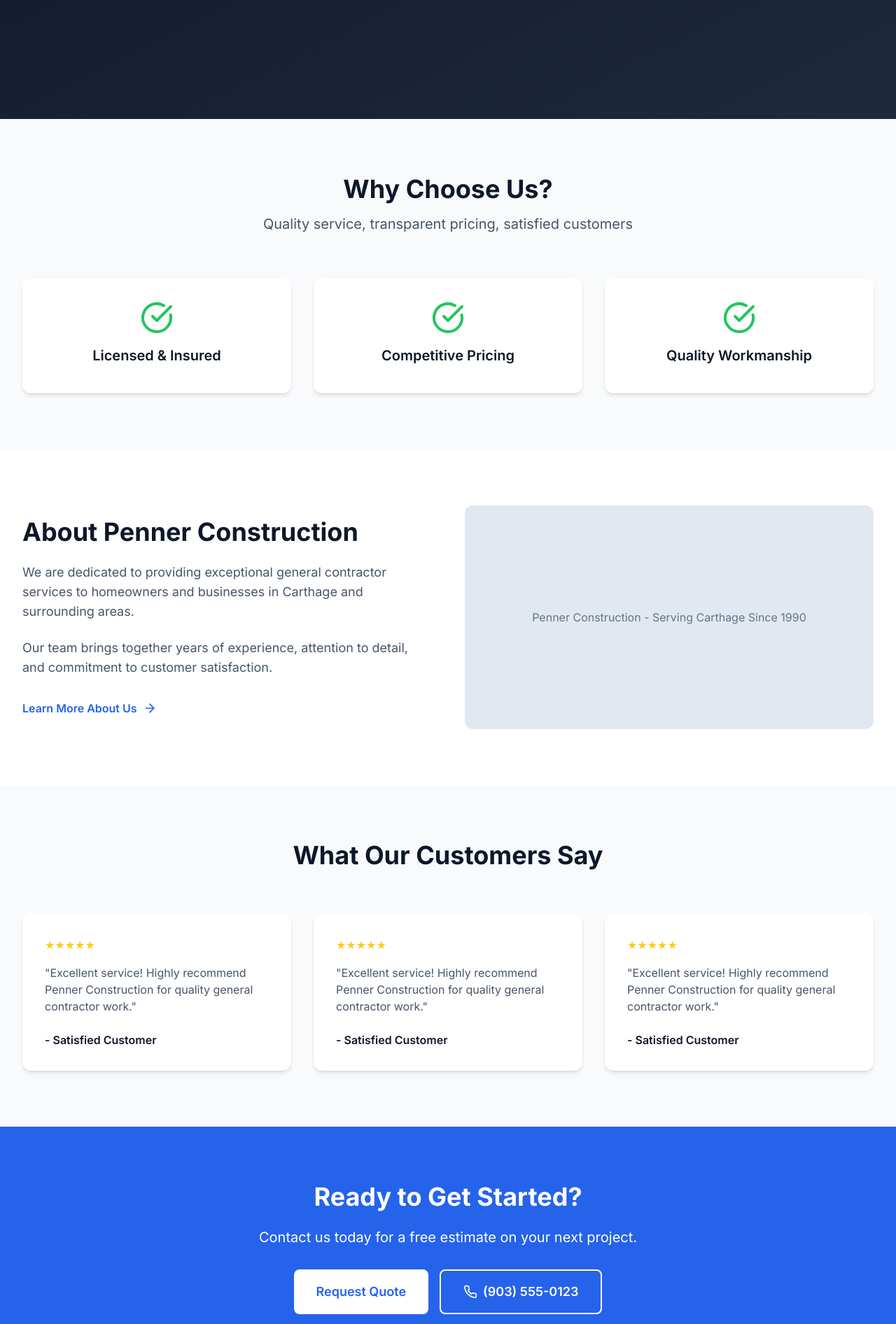
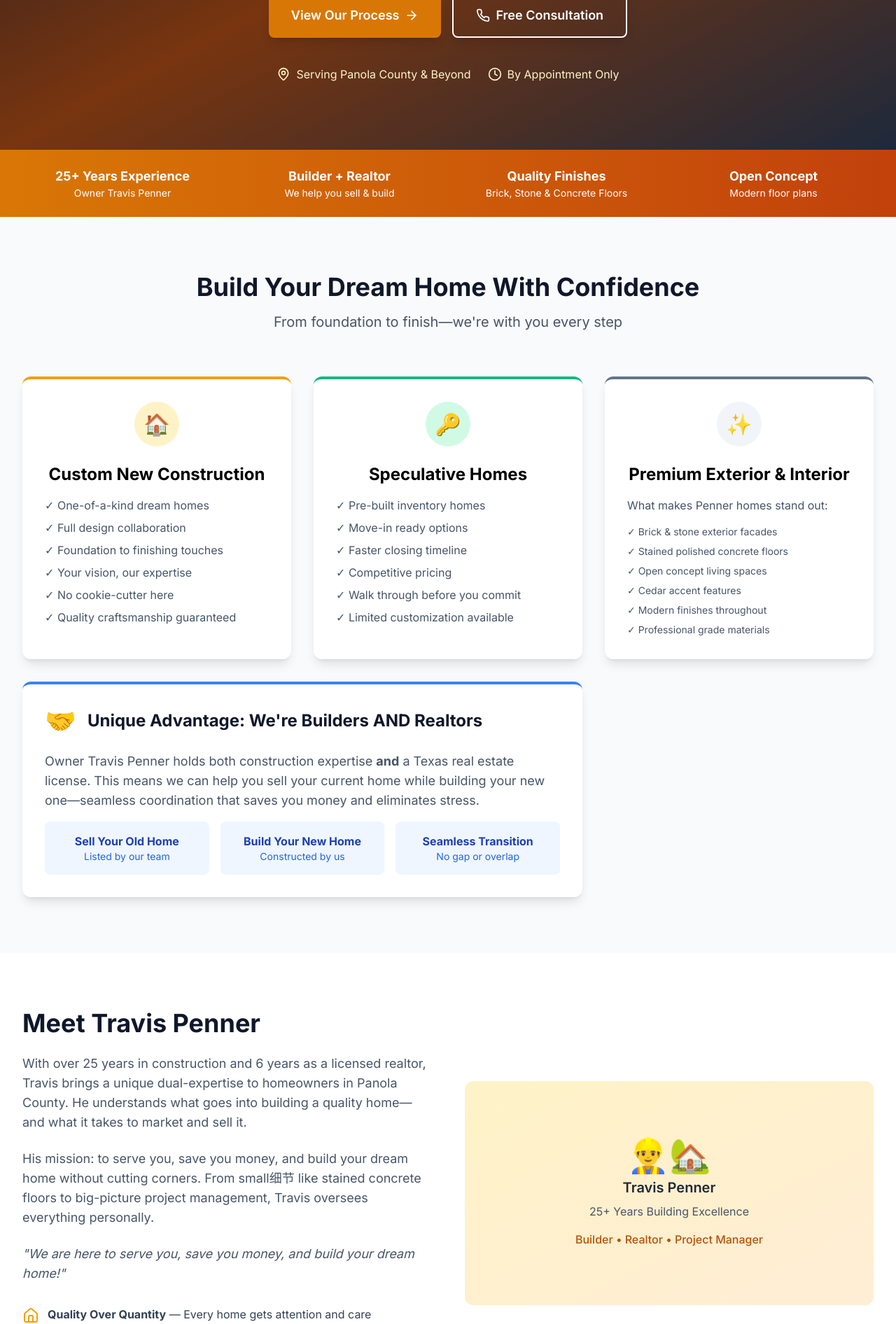
Before and after one commit to WetYeti/penner-construction, a Next.js app: page / in a window 1280 px wide. Shown: the part 470-2362 px from the top of the page at 70% size. Built offline with nearby package versions, Linux system fonts and the light colour scheme.

Commit message:
feat: Customize website with real business research data

```diff
--- a/app/page.tsx
+++ b/app/page.tsx
@@ -1,133 +1,305 @@
 import Link from 'next/link';
-import { ArrowRight, CheckCircle, Phone } from 'lucide-react';
+import { ArrowRight, Phone, Home, MapPin, Clock } from 'lucide-react';
 
 export default function HomePage() {
   return (
     <div>
-      {/* Hero Section */}
-      <section className="relative bg-gradient-to-br from-slate-900 to-slate-800 text-white min-h-[80vh] flex items-center">
+      {/* Hero Section - Warm residential colors */}
+      <section className="relative bg-gradient-to-br from-slate-900 via-amber-900 to-slate-800 text-white min-h-[80vh] flex items-center">
         <div className="relative max-w-7xl mx-auto px-4 sm:px-6 lg:px-8 py-24">
           <div className="text-center">
-            <h1 className="text-5xl md:text-7xl font-bold mb-6">Penner Construction</h1>
-            <p className="text-xl md:text-2xl text-slate-300 mb-8 max-w-3xl mx-auto">
-              Professional general contractor in Carthage
+            <div className="flex justify-center mb-6">
+              <div className="bg-amber-500 rounded-full p-6 shadow-lg animate-pulse">
+                <Home className="w-16 h-16 text-white" />
+              </div>
+            </div>
+            <h1 className="text-5xl md:text-7xl font-extrabold mb-6 tracking-tight">PENNER CONSTRUCTION</h1>
+            <p className="text-xl md:text-2xl text-amber-100 mb-8 max-w-3xl mx-auto leading-relaxed">
+              Custom New Home Builder in Carthage & East Texas
             </p>
-            <p className="text-lg text-slate-400 mb-10">
-              Quality workmanship. Trusted results. Serving our community with pride.
+            <p className="text-lg text-amber-200 mb-10">
+              25+ years building quality homes with brick, stone, and open concept designs
             </p>
-            <div className="flex flex-col sm:flex-row gap-4 justify-center">
-              <Link
-                href="/contact"
-                className="inline-flex items-center justify-center px-8 py-4 bg-orange-500 hover:bg-orange-600 text-white text-lg font-semibold rounded-lg transition transform hover:scale-105"
+            <div className="flex flex-col sm:flex-row gap-4 justify-center mb-10">
+              <a
+                href="#services"
+                className="inline-flex items-center justify-center px-8 py-4 bg-amber-600 hover:bg-amber-700 text-white text-lg font-semibold rounded-lg transition transform hover:scale-105 shadow-lg"
               >
-                Get Free Quote
+                View Our Process
                 <ArrowRight className="ml-2 w-5 h-5" />
-              </Link>
+              </a>
               <a
                 href="tel:9035550123"
-                className="inline-flex items-center justify-center px-8 py-4 border-2 border-white text-white text-lg font-semibold rounded-lg hover:bg-white hover:text-slate-900 transition"
+                className="inline-flex items-center justify-center px-8 py-4 border-2 border-white text-white text-lg font-semibold rounded-lg hover:bg-white hover:text-amber-900 transition shadow-lg"
               >
                 <Phone className="mr-2 w-5 h-5" />
-                (903) 555-0123
+                Free Consultation
               </a>
+            </div>
+            <div className="flex flex-wrap justify-center gap-6 text-amber-100">
+              <div className="flex items-center">
+                <MapPin className="w-5 h-5 mr-2" />
+                Serving Panola County & Beyond
+              </div>
+              <div className="flex items-center">
+                <Clock className="w-5 h-5 mr-2" />
+                By Appointment Only
+              </div>
             </div>
           </div>
         </div>
       </section>
 
-      {/* Features Section */}
-      <section className="py-20 bg-gray-50">
+      {/* Unique Value Props */}
+      <section className="bg-gradient-to-r from-amber-600 to-orange-700 text-white py-6">
         <div className="max-w-7xl mx-auto px-4 sm:px-6 lg:px-8">
-          <div className="text-center mb-16">
-            <h2 className="text-4xl font-bold text-slate-900 mb-4">Why Choose Us?</h2>
-            <p className="text-xl text-slate-600">Quality service, transparent pricing, satisfied customers</p>
-          </div>
-
-          <div className="grid grid-cols-1 md:grid-cols-3 gap-8">
-            <div className="bg-white p-8 rounded-xl shadow-md text-center">
-              <CheckCircle className="w-12 h-12 text-green-500 mx-auto mb-4" />
-              <h3 className="text-xl font-semibold text-slate-900 mb-2">Licensed & Insured</h3>
+          <div className="grid grid-cols-2 md:grid-cols-4 gap-6 text-center">
+            <div>
+              <p className="font-bold text-lg">25+ Years Experience</p>
+              <p className="text-sm">Owner Travis Penner</p>
             </div>
-            <div className="bg-white p-8 rounded-xl shadow-md text-center">
-              <CheckCircle className="w-12 h-12 text-green-500 mx-auto mb-4" />
-              <h3 className="text-xl font-semibold text-slate-900 mb-2">Competitive Pricing</h3>
+            <div>
+              <p className="font-bold text-lg">Builder + Realtor</p>
+              <p className="text-sm">We help you sell & build</p>
             </div>
-            <div className="bg-white p-8 rounded-xl shadow-md text-center">
-              <CheckCircle className="w-12 h-12 text-green-500 mx-auto mb-4" />
-              <h3 className="text-xl font-semibold text-slate-900 mb-2">Quality Workmanship</h3>
+            <div>
+              <p className="font-bold text-lg">Quality Finishes</p>
+              <p className="text-sm">Brick, Stone & Concrete Floors</p>
+            </div>
+            <div>
+              <p className="font-bold text-lg">Open Concept</p>
+              <p className="text-sm">Modern floor plans</p>
             </div>
           </div>
         </div>
       </section>
 
-      {/* About Preview */}
+      {/* Services Section */}
+      <section id="services" className="py-20 bg-gray-50">
+        <div className="max-w-7xl mx-auto px-4 sm:px-6 lg:px-8">
+          <div className="text-center mb-16">
+            <h2 className="text-4xl font-bold text-slate-900 mb-4">Build Your Dream Home With Confidence</h2>
+            <p className="text-xl text-slate-600">From foundation to finish—we&apos;re with you every step</p>
+          </div>
+
+          <div className="grid grid-cols-1 md:grid-cols-2 lg:grid-cols-3 gap-8">
+            {/* New Custom Homes */}
+            <div className="bg-white p-8 rounded-xl shadow-lg border-t-4 border-amber-500">
+              <div className="w-16 h-16 bg-amber-100 rounded-full flex items-center justify-center mb-6 mx-auto">
+                <span className="text-3xl">🏠</span>
+              </div>
+              <h3 className="text-2xl font-bold text-center mb-4">Custom New Construction</h3>
+              <ul className="space-y-2 text-slate-600">
+                <li>✓ One-of-a-kind dream homes</li>
+                <li>✓ Full design collaboration</li>
+                <li>✓ Foundation to finishing touches</li>
+                <li>✓ Your vision, our expertise</li>
+                <li>✓ No cookie-cutter here</li>
+                <li>✓ Quality craftsmanship guaranteed</li>
+              </ul>
+            </div>
+
+            {/* Spec Homes */}
+            <div className="bg-white p-8 rounded-xl shadow-lg border-t-4 border-emerald-500">
+              <div className="w-16 h-16 bg-emerald-100 rounded-full flex items-center justify-center mb-6 mx-auto">
+                <span className="text-3xl">🔑</span>
+              </div>
+              <h3 className="text-2xl font-bold text-center mb-4">Speculative Homes</h3>
+              <ul className="space-y-2 text-slate-600">
+                <li>✓ Pre-built inventory homes</li>
+                <li>✓ Move-in ready options</li>
+                <li>✓ Faster closing timeline</li>
+                <li>✓ Competitive pricing</li>
+                <li>✓ Walk through before you commit</li>
+                <li>✓ Limited customization available</li>
+              </ul>
+            </div>
+
+            {/* Premium Finishes */}
+            <div className="bg-white p-8 rounded-xl shadow-lg border-t-4 border-slate-500">
+              <div className="w-16 h-16 bg-slate-100 rounded-full flex items-center justify-center mb-6 mx-auto">
+                <span className="text-3xl">✨</span>
+              </div>
+              <h3 className="text-2xl font-bold text-center mb-4">Premium Exterior & Interior</h3>
+              <p className="text-slate-600 mb-4">What makes Penner homes stand out:</p>
+              <ul className="space-y-2 text-slate-600 text-sm">
+                <li>✓ Brick & stone exterior facades</li>
+                <li>✓ Stained polished concrete floors</li>
+                <li>✓ Open concept living spaces</li>
+                <li>✓ Cedar accent features</li>
+                <li>✓ Modern finishes throughout</li>
+                <li>✓ Professional grade materials</li>
+              </ul>
+            </div>
+
+            {/* Real Estate Integration */}
+            <div className="bg-white p-8 rounded-xl shadow-lg border-t-4 border-blue-500 md:col-span-2">
+              <div className="flex items-center mb-6">
+                <span className="text-4xl mr-4">🤝</span>
+                <h3 className="text-2xl font-bold text-slate-900">Unique Advantage: We&apos;re Builders AND Realtors</h3>
+              </div>
+              <p className="text-slate-600 mb-4 text-lg">
+                Owner Travis Penner holds both construction expertise <strong>and</strong> a Texas real estate license. This means we can help you sell your current home while building your new one—seamless coordination that saves you money and eliminates stress.
+              </p>
+              <div className="grid grid-cols-1 md:grid-cols-3 gap-4">
+                <div className="bg-blue-50 p-4 rounded-lg text-center">
+                  <p className="font-bold text-blue-800">Sell Your Old Home</p>
+                  <p className="text-sm text-blue-600">Listed by our team</p>
+                </div>
+                <div className="bg-blue-50 p-4 rounded-lg text-center">
+                  <p className="font-bold text-blue-800">Build Your New Home</p>
+                  <p className="text-sm text-blue-600">Constructed by us</p>
+                </div>
+                <div className="bg-blue-50 p-4 rounded-lg text-center">
+                  <p className="font-bold text-blue-800">Seamless Transition</p>
+                  <p className="text-sm text-blue-600">No gap or overlap</p>
+                </div>
+              </div>
+            </div>
+          </div>
+        </div>
+      </section>
+
+      {/* About Section */}
       <section className="py-20 bg-white">
         <div className="max-w-7xl mx-auto px-4 sm:px-6 lg:px-8">
           <div className="grid grid-cols-1 md:grid-cols-2 gap-12 items-center">
             <div>
-              <h2 className="text-4xl font-bold text-slate-900 mb-6">About Penner Construction</h2>
+              <h2 className="text-4xl font-bold text-slate-900 mb-6">Meet Travis Penner</h2>
               <p className="text-lg text-slate-600 mb-6">
-                We are dedicated to providing exceptional general contractor services to homeowners and businesses in Carthage and surrounding areas.
+                With over 25 years in construction and 6 years as a licensed realtor, Travis brings a unique dual-expertise to homeowners in Panola County. He understands what goes into building a quality home—and what it takes to market and sell it.
               </p>
-              <p className="text-lg text-slate-600 mb-8">
-                Our team brings together years of experience, attention to detail, and commitment to customer satisfaction.
+              <p className="text-lg text-slate-600 mb-6">
+                His mission: to serve you, save you money, and build your dream home without cutting corners. From small细节 like stained concrete floors to big-picture project management, Travis oversees everything personally.
               </p>
-              <Link
-                href="/about"
-                className="inline-flex items-center text-blue-600 hover:text-blue-700 font-semibold"
-              >
-                Learn More About Us
-                <ArrowRight className="ml-2 w-5 h-5" />
-              </Link>
+              <p className="text-lg text-slate-600 mb-8 italic">
+                &quot;We are here to serve you, save you money, and build your dream home!&quot;
+              </p>
+              <ul className="space-y-3">
+                <li className="flex items-start">
+                  <Home className="w-6 h-6 text-amber-500 mr-3 mt-0.5" />
+                  <span className="text-slate-700"><strong>Quality Over Quantity</strong> — Every home gets attention and care</span>
+                </li>
+                <li className="flex items-start">
+                  <Home className="w-6 h-6 text-amber-500 mr-3 mt-0.5" />
+                  <span className="text-slate-700"><strong>Great Management Plans</strong> — Stay on budget and schedule</span>
+                </li>
+                <li className="flex items-start">
+                  <Home className="w-6 h-6 text-amber-500 mr-3 mt-0.5" />
+                  <span className="text-slate-700"><strong>Community Trusted</strong> — 252+ Facebook followers, local reputation</span>
+                </li>
+              </ul>
             </div>
-            <div className="bg-slate-200 h-80 rounded-xl flex items-center justify-center">
-              <p className="text-slate-500">Penner Construction - Serving Carthage Since 1990</p>
+            <div className="bg-gradient-to-br from-amber-100 to-orange-100 h-80 rounded-xl flex items-center justify-center">
+              <div className="text-center p-6">
+                <p className="text-5xl mb-2">👷‍♂️🏡</p>
+                <p className="text-slate-800 font-semibold text-xl">Travis Penner</p>
+                <p className="text-slate-600 mt-2">25+ Years Building Excellence</p>
+                <p className="text-amber-700 font-medium mt-4">Builder • Realtor • Project Manager</p>
+              </div>
+            </div>
+          </div>
+        </div>
+      </section>
+
+      {/* Why Choose Us */}
+      <section className="py-20 bg-slate-50">
+        <div className="max-w-7xl mx-auto px-4 sm:px-6 lg:px-8">
+          <div className="text-center mb-16">
+            <h2 className="text-4xl font-bold text-slate-900 mb-4">Why Build With Penner Construction?</h2>
+          </div>
+
+          <div className="grid grid-cols-1 md:grid-cols-3 gap-8">
+            <div className="bg-white p-8 rounded-xl shadow-md text-center">
+              <div className="w-20 h-20 bg-amber-500 rounded-full flex items-center justify-center mb-6 mx-auto">
+                <span className="text-4xl">💰</span>
+              </div>
+              <h3 className="text-xl font-bold mb-4">Save Money</h3>
+              <p className="text-slate-600">
+                Competitive pricing, efficient project management, and our builder-realtor combo helps you maximize value at every stage.
+              </p>
+            </div>
+
+            <div className="bg-white p-8 rounded-xl shadow-md text-center">
+              <div className="w-20 h-20 bg-emerald-500 rounded-full flex items-center justify-center mb-6 mx-auto">
+                <span className="text-4xl">⭐</span>
+              </div>
+              <h3 className="text-xl font-bold mb-4">Quality Workmanship</h3>
+              <p className="text-slate-600">
+                25+ years of hands-on experience means we spot problems before they happen. Brick, stone, polished floors—we know how to do it right.
+              </p>
+            </div>
+
+            <div className="bg-white p-8 rounded-xl shadow-md text-center">
+              <div className="w-20 h-20 bg-blue-500 rounded-full flex items-center justify-center mb-6 mx-auto">
+                <span className="text-4xl">📋</span>
+              </div>
+              <h3 className="text-xl font-bold mb-4">Professional Planning</h3>
+              <p className="text-slate-600">
+                Great management plans keep projects on track. You&apos;ll always know where things stand, what&apos;s next, and when to expect completion.
+              </p>
             </div>
           </div>
         </div>
       </section>
 
       {/* Testimonials */}
-      <section className="py-20 bg-slate-50">
+      <section className="py-20 bg-white">
         <div className="max-w-7xl mx-auto px-4 sm:px-6 lg:px-8">
           <div className="text-center mb-16">
-            <h2 className="text-4xl font-bold text-slate-900 mb-4">What Our Customers Say</h2>
+            <h2 className="text-4xl font-bold text-slate-900 mb-4">Building Trust, One Home at a Time</h2>
+            <p className="text-xl text-slate-600">Our Facebook community says it best</p>
           </div>
 
           <div className="grid grid-cols-1 md:grid-cols-3 gap-8">
-            {[1, 2, 3].map((i) => (
-              <div key={i} className="bg-white p-8 rounded-xl shadow-md">
-                <div className="flex mb-4 text-yellow-400">★★★★★</div>
-                <p className="text-slate-600 mb-6">
-                  "Excellent service! Highly recommend Penner Construction for quality general contractor work."
-                </p>
-                <p className="font-semibold text-slate-900">- Satisfied Customer</p>
-              </div>
-            ))}
+            <div className="bg-amber-50 p-8 rounded-xl shadow-md">
+              <div className="flex mb-4 text-yellow-400 text-xl">★★★★★</div>
+              <p className="text-slate-700 mb-6 italic">
+                &quot;Travis did an amazing job on our new home! The quality is incredible and the process was smooth.&quot;
+              </p>
+              <p className="font-semibold text-slate-900">- Recent Client</p>
+            </div>
+
+            <div className="bg-emerald-50 p-8 rounded-xl shadow-md">
+              <div className="flex mb-4 text-yellow-400 text-xl">★★★★★</div>
+              <p className="text-slate-700 mb-6 italic">
+                &quot;Love the open concept design and those polished concrete floors! Best decision we made.&quot;
+              </p>
+              <p className="font-semibold text-slate-900">- Happy Homeowner</p>
+            </div>
+
+            <div className="bg-blue-50 p-8 rounded-xl shadow-md">
+              <div className="flex mb-4 text-yellow-400 text-xl">★★★★★</div>
+              <p className="text-slate-700 mb-6 italic">
+                &quot;He helped us sell our old house and built our dream home. One call handled everything.&quot;
+              </p>
+              <p className="font-semibold text-slate-900">- Dual Service Client</p>
+            </div>
           </div>
         </div>
       </section>
 
       {/* CTA Section */}
-      <section className="py-20 bg-blue-600 text-white">
+      <section className="py-20 bg-gradient-to-r from-amber-800 to-slate-900 text-white">
         <div className="max-w-4xl mx-auto text-center px-4">
-          <h2 className="text-4xl font-bold mb-6">Ready to Get Started?</h2>
-          <p className="text-xl mb-8">Contact us today for a free estimate on your next project.</p>
+          <h2 className="text-4xl font-bold mb-6">Ready to Build Your Dream Home?</h2>
+          <p className="text-xl mb-8">Let&apos;s discuss your vision and how we can make it a reality</p>
           <div className="flex flex-col sm:flex-row gap-4 justify-center">
-            <Link
-              href="/contact"
-              className="inline-flex items-center justify-center px-8 py-4 bg-white text-blue-600 text-lg font-semibold rounded-lg hover:bg-slate-100 transition"
+            <a
+              href="#services"
+              className="inline-flex items-center justify-center px-8 py-4 bg-amber-500 text-white text-lg font-semibold rounded-lg hover:bg-amber-600 transition shadow-lg"
             >
-              Request Quote
-            </Link>
+              Learn More
+            </a>
             <a
               href="tel:9035550123"
-              className="inline-flex items-center justify-center px-8 py-4 border-2 border-white text-white text-lg font-semibold rounded-lg hover:bg-white hover:text-blue-600 transition"
+              className="inline-flex items-center justify-center px-8 py-4 border-2 border-white text-white text-lg font-semibold rounded-lg hover:bg-white hover:text-amber-900 transition shadow-lg"
             >
               <Phone className="mr-2 w-5 h-5" />
-              (903) 555-0123
+              Schedule Consultation
             </a>
           </div>
+          <p className="mt-8 text-amber-200">Serving Carthage, Panola County & East Texas</p>
         </div>
       </section>
     </div>
```
